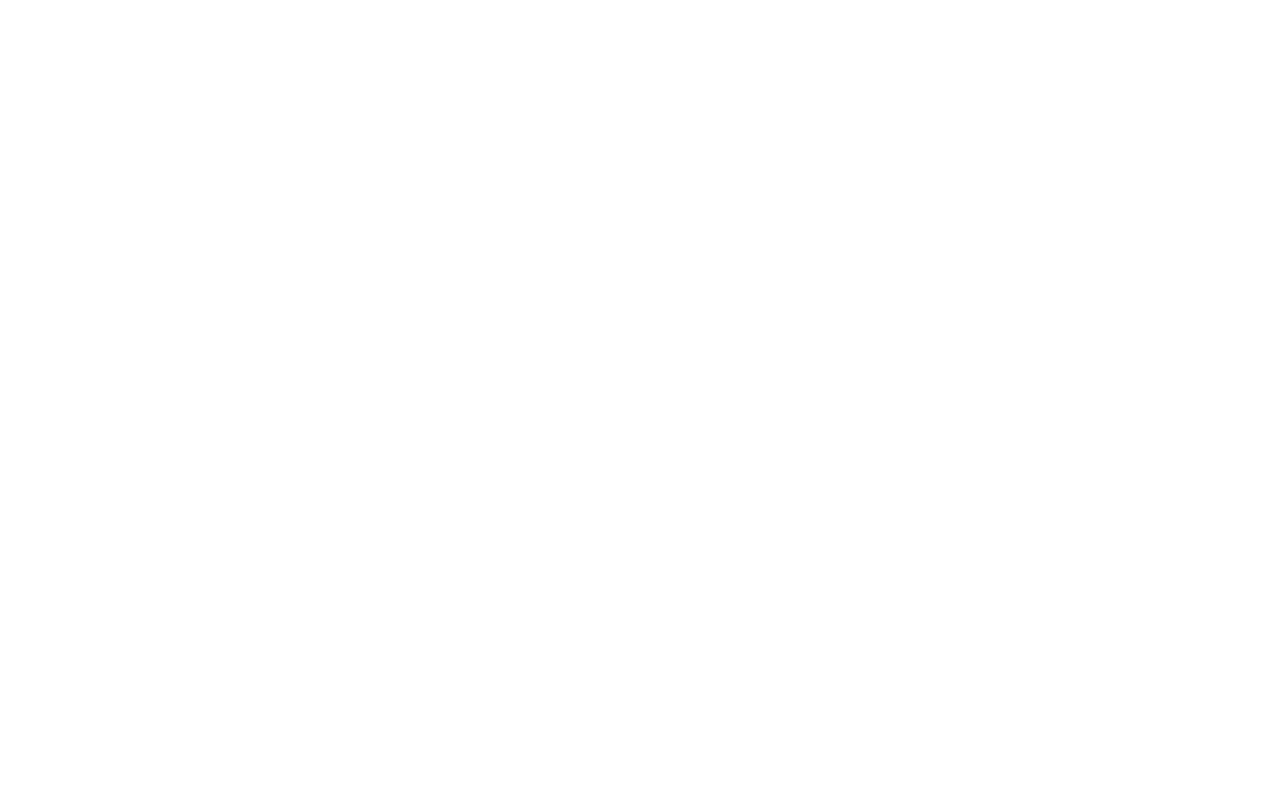
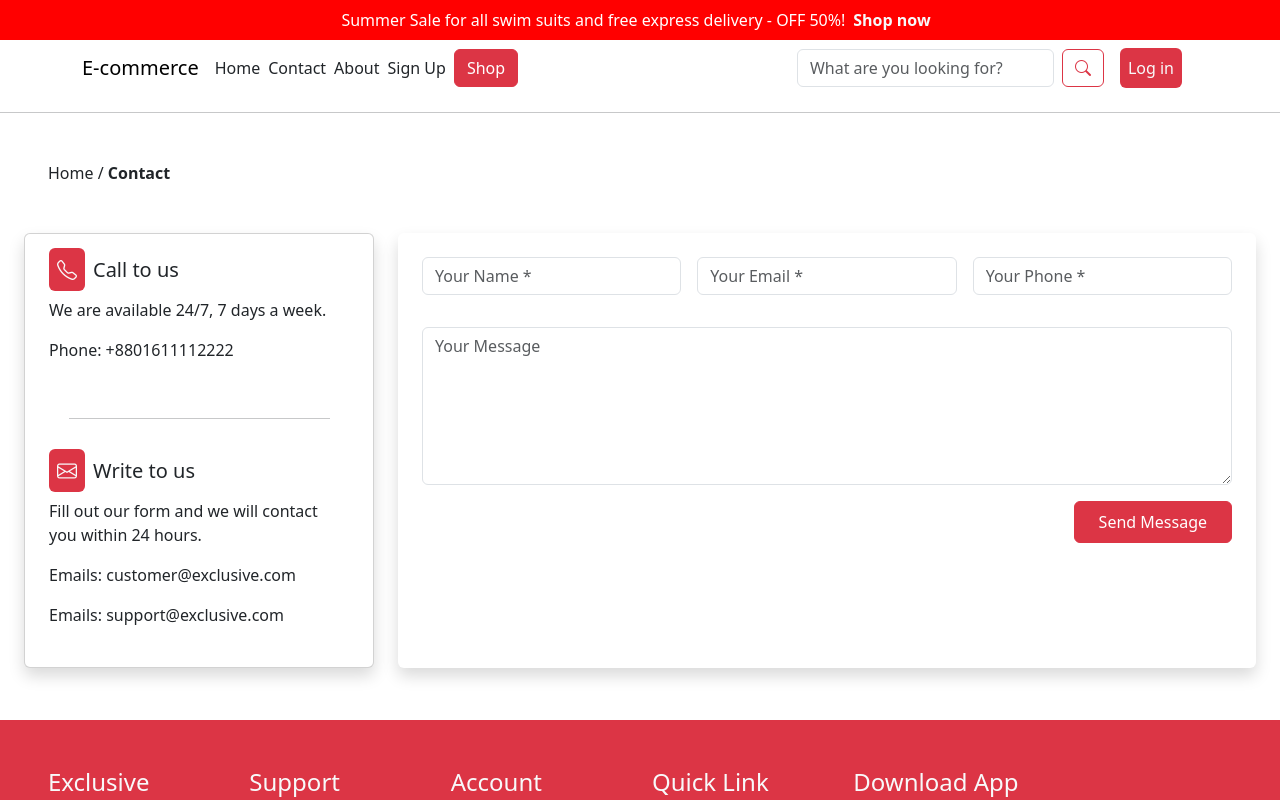
Before and after one commit to Cavad18/E-commers-project-react, a React (Vite) app: page /contact in a window 1280 px wide. Before the commit this address had no page. Shown: the top 800 px of the page. Built offline with nearby package versions, Linux system fonts and the light colour scheme.

Commit message:
add contact and profile

```diff
--- a/src/components/AppRoutes.jsx
+++ b/src/components/AppRoutes.jsx
@@ -5,6 +5,9 @@ import Register from "../pages/Register";
 import Login from "../pages/Login";
 import Shop from "../pages/Shop";
 import About from "../pages/About";
+import Profile from "../pages/Profile";
+import UserProducts from "../pages/UserProducts";
+import Contact from "../pages/Contact";
 
 export default function AppRoutes() {
   return (
@@ -15,6 +18,9 @@ export default function AppRoutes() {
         <Route path="login" element={<Login />} />
         <Route path="shop" element={<Shop />} />
         <Route path="about" element={<About />} />
+        <Route path="profile" element={<Profile />} />
+        <Route path="userProducts" element={<UserProducts />} />
+        <Route path="contact" element={<Contact />} />
       </Route>
     </Routes>
   );
--- /dev/null
+++ b/src/pages/Contact.jsx
@@ -0,0 +1,78 @@
+import { Card } from "react-bootstrap";
+
+export default function Contact() {
+  return (
+    <div>
+      <hr />
+      <p className="m-5">
+        Home / <span className="fw-bold">Contact</span>
+      </p>
+
+      {/* Контейнер с двумя колонками */}
+      <div className="d-flex gap-4 m-4 flex-wrap">
+        {/* Левая карточка — твоя */}
+        <Card className="shadow p-0" style={{ width: "350px" }}>
+          <Card.Body className="p-4">
+            <Card.Title>
+              <i class="bi bi-telephone text-light bg-danger p-2 me-2 rounded"></i>
+              Call to us
+            </Card.Title>
+
+            <Card.Text className="mt-3">
+              <p>We are available 24/7, 7 days a week.</p>
+              <p>Phone: +8801611112222</p>
+            </Card.Text>
+          </Card.Body>
+
+          <hr className="w-75 mx-auto" />
+
+          <Card.Body className="p-4">
+            <Card.Title>
+              <i class="bi bi-envelope text-light bg-danger p-2 me-2 rounded"></i>
+              Write to us
+            </Card.Title>
+
+            <Card.Text className="mt-3">
+              <p>Fill out our form and we will contact you within 24 hours.</p>
+              <p>Emails: customer@exclusive.com</p>
+              <p>Emails: support@exclusive.com</p>
+            </Card.Text>
+          </Card.Body>
+        </Card>
+
+        <div className="flex-grow-1 p-4 shadow rounded">
+          <form className="d-flex flex-column gap-3">
+            <div className="d-flex gap-3 flex-nowrap">
+              <input
+                type="text"
+                placeholder="Your Name *"
+                className="form-control flex-grow-1"
+              />
+              <input
+                type="email"
+                placeholder="Your Email *"
+                className="form-control flex-grow-1"
+              />
+              <input
+                type="text"
+                placeholder="Your Phone *"
+                className="form-control flex-grow-1"
+              />
+            </div>
+
+            <textarea
+              className="form-control mt-3"
+              rows="6"
+              placeholder="Your Message"
+            ></textarea>
+
+
+            <div className="text-end">
+              <button className="btn btn-danger px-4 py-2">Send Message</button>
+            </div>
+          </form>
+        </div>
+      </div>
+    </div>
+  );
+}
--- /dev/null
+++ b/src/pages/Profile.jsx
@@ -0,0 +1,37 @@
+import { Card } from "react-bootstrap";
+import { useNavigate } from "react-router-dom";
+
+export default function Profile() {
+   const navigate = useNavigate();
+
+  return (
+    <div>
+      <button onClick={() => navigate("/userProducts")}
+        style={{
+          backgroundColor: "red",
+          borderRadius: "5px",
+          border: "none",
+          color: "white",
+          height: "35px",
+          margin: "80px",
+        }}
+        className="ms-5 m-5"
+      >
+        My products for sale
+      </button>
+      <div>
+        <Card className="m-4 shadow">
+          <Card.Body className="p-5">
+            <h2 className="text-danger">User Details</h2>
+            <Card.Text className="fw-bold mt-2">
+              <h2><span className="fw-bold">Name: </span>Cavad</h2>
+              <h2><span className="fw-bold">Surname: </span> Rehimli</h2>
+              <h2><span className="fw-bold">Email: </span> r2012@gmail.com</h2>
+              <h2><span className="fw-bold">Username: </span>Trex432</h2>
+            </Card.Text>
+          </Card.Body>
+        </Card>
+      </div>
+    </div>
+  );
+}
```
